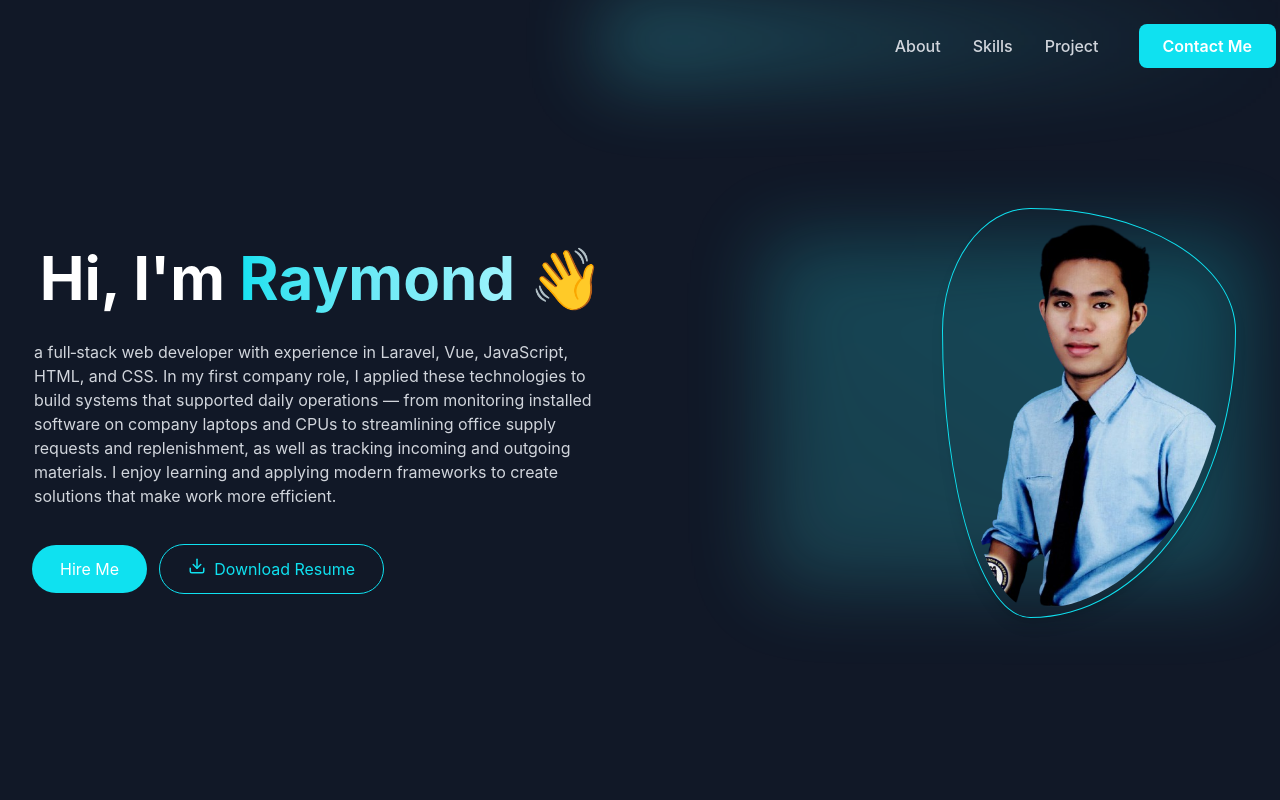
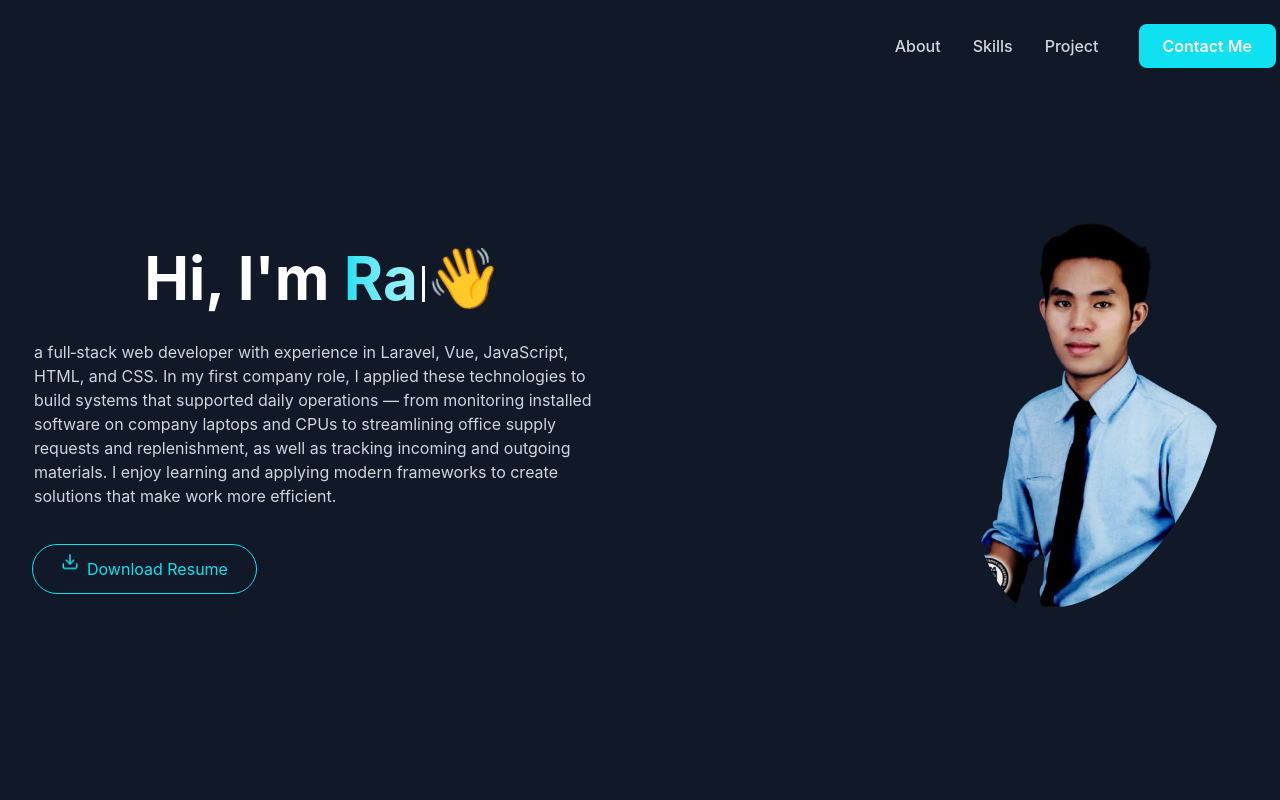
Before and after one commit to Dn0myaR/my-portfolio-v2, a Vue app: page / in a window 1280 px wide. Shown: the top 800 px of the page. Built offline with nearby package versions, Linux system fonts and the light colour scheme.

Commit message:
addional animation

```diff
--- a/src/assets/tailwind.css
+++ b/src/assets/tailwind.css
@@ -26,3 +26,17 @@
         --tw-gradient-to: var(--primary);
     }
 }
+
+@theme {
+  --animate-wave: wave 2s infinite;
+
+  @keyframes wave {
+    0%, 100% { transform: rotate(0deg); }
+    10% { transform: rotate(14deg); }
+    20% { transform: rotate(-8deg); }
+    30% { transform: rotate(14deg); }
+    40% { transform: rotate(-4deg); }
+    50% { transform: rotate(10deg); }
+    60% { transform: rotate(0deg); }
+  }
+}
--- a/src/components/MySelfSection.vue
+++ b/src/components/MySelfSection.vue
@@ -1,17 +1,64 @@
 <script setup>
 import { Download } from 'lucide-vue-next';
-import mypic from '../assets/mypics2.png'
+import mypic from '../assets/mypics2.png';
+import { ref, onMounted } from 'vue';
 
+const typedText = ref('');
+const textToType = "Raymond";
+let charIndex = 0;
+let isDeleting = false; // Flag para malaman kung nagbubura o nagta-type
+
+function type() {
+  const currentText = textToType;
+
+  if (!isDeleting) {
+    // 1. Pagta-type na Mode
+    typedText.value = currentText.substring(0, charIndex + 1);
+    charIndex++;
+
+    // Kapag natapos na i-type ang buong salita
+    if (charIndex === currentText.length) {
+      // Mag-antay muna ng 1.5 seconds bago simulan burahin
+      setTimeout(() => {
+        isDeleting = true;
+        type();
+      }, 1500);
+      return;
+    }
+
+    // Bilis ng pag-type (150ms)
+    setTimeout(type, 150);
+  } else {
+    // 2. Pagbubura na Mode
+    typedText.value = currentText.substring(0, charIndex - 1);
+    charIndex--;
+
+    // Kapag nabura na lahat ng letra
+    if (charIndex === 0) {
+      isDeleting = false; // Babalik sa pagta-type mode
+      // Mag-antay ng kalahating segundo bago mag-type ulit
+      setTimeout(type, 500);
+      return;
+    }
+
+    // Bilis ng pagbura (mas mabilis ng kaunti kesa sa pag-type)
+    setTimeout(type, 75);
+  }
+}
+
+onMounted(() => {
+  type();
+});
 </script>
 <template>
     <section id="about" class="relative w-full md:pt-0 lg:pt-28" data-aos="zoom-in-up ">
         <div class="absolute top-0 inset-x-0 h-64  flex items-start">
-            <div class="h-24 w-2/3 bg-linear-to-br from-[#41e2eebe]
+            <!-- <div class="h-24 w-2/3 bg-linear-to-br from-[#41e2eebe]
             blur-2xl invisible opacity-40">
-            </div>
-            <div class="h-20 w-3/4 bg-linear-to-r from-[#41e2eebe]
+            </div> -->
+            <!-- <div class="h-20 w-3/4 bg-linear-to-r from-[#41e2eebe]
             opacity-40 blur-2xl">
-            </div>
+            </div> -->
         </div>
         <div class="w-full px-5 sm:px-8 md:px-12 lg:px-8 max-w-5xl
             lg:max-w-7xl mx-auto lg:mb-40 relative">
@@ -19,14 +66,11 @@ import mypic from '../assets/mypics2.png'
             lg:max-w-none max-w-2xl md:max-w-3xl mx-auto">
                 <div class="lg:py-6">
                     <div class="text-center lg:next-left">
-                        <h1 class="pt-4 text-white font-bold text-4xl
-                        md:text-5xl lg:text-6xl">
-                            Hi, I'm
-                            <span class="bg-linear-to-r from-primary
-                            to-cyan-200 bg-clip-text text-transparent">
-                                Raymond
-                            </span>
-                            👋
+                        <h1 class="text-4xl pt-4 font-bold text-white md:text-5xl lg:text-6xl">
+                        Hi, I'm <span class="bg-linear-to-r from-primary
+                            to-cyan-200 bg-clip-text text-transparent">{{ typedText }}</span>
+                        <span class="cursor inline-block w-0.75 h-9 bg-white ml-1 align-middle animate-pulse"></span>
+                        <span class="inline-block animate-wave origin-[70%_70%]">👋</span>
                         </h1>
                     </div>
                     <p class="text-gray-300 pt-8 text-center lg:text-left
@@ -45,7 +89,7 @@ import mypic from '../assets/mypics2.png'
                     </p>
                     <div class="flex items-center gap-3 pt-9 flex-col
                         sm:flex-row sm:w-max sm:mx-auto lg:mx-0">
-                    <button class="px-6 md:px-7 py-3 rounded-full relative
+                        <!-- <button class="px-6 md:px-7 py-3 rounded-full relative
                         group w-full sm:w-max flex justify-center">
                             <span class="absolute inset-0 rounded-3xl
                             group-hover:scale-105 origin-center transition-all
@@ -55,7 +99,7 @@ import mypic from '../assets/mypics2.png'
                             justify-center text-white">
                                 Hire Me
                             </span>
-                    </button>
+                        </button> -->
                         <!-- download button -->
                         <button class="border border-primary px-6 md:px-7 py-3
                         rounded-full relative group w-full sm:w-max
@@ -63,7 +107,7 @@ import mypic from '../assets/mypics2.png'
                             <div class="hover:scale-105 transition-all
                             ease-in-out flex justify-center relative">
                                 <div class="scg-container">
-                                <Download :size="18" class="text-primary"/>
+                                    <Download :size="18" class="text-primary animate-bounce"/>
                                     <div class="download-loader text-white hidden"/>
                                 </div>
                                 <a href="/RaymondCV.pdf"
@@ -78,11 +122,21 @@ import mypic from '../assets/mypics2.png'
                 <div class="lg:h-full md:flex">
                     <div class="flex w-full h-96 min-h-96 lg:min-h-[none]
                     lg:w-full lg:h-full items-center relative">
-                        <div class="absolute z-0 top-1/2 -translate-y-1/2
+                        <!-- <div class="absolute z-0 top-1/2 -translate-y-1/2
                         w-5/6 right-0 h-[calc(80%+20px)] bg-linear-to-tr
                         opacity-25 from-[#41e2eebe] to-primary blur-2xl">
+                        </div> -->
+                        <div class="absolute h-full z-10 p-2 -translate-y-1/2
+                            top-1/2 lg:right-3 md:right-40 sm:right-16">
+                            <img :src="mypic" alt="Me"
+                            width="500"
+                            height="auto"
+                            loading="lazy"
+                            class="w-full h-full rounded-[30%_70%_70%_30%/30%_30%_70%_70%]
+                            object-cover"
+                            >
                         </div>
-                        <div class="absolute h-full z-10 p-2 -translate-y-1/2
+                        <!-- <div class="absolute h-full z-10 p-2 -translate-y-1/2
                             top-1/2 lg:right-3 md:right-40 sm:right-16
                             rounded-[30%_70%_70%_30%/30%_30%_70%_70%]
                             shadow-lg border border-primary">
@@ -93,7 +147,7 @@ import mypic from '../assets/mypics2.png'
                             class="w-full h-full rounded-[30%_70%_70%_30%/30%_30%_70%_70%]
                             object-cover"
                             >
-                        </div>
+                        </div> -->
                     </div>
                 </div>
             </div>
```
Also changed, not shown: 2 other files (tests, documents, lock files or other folders). Lines whose indentation alone changed are shown as unchanged.
